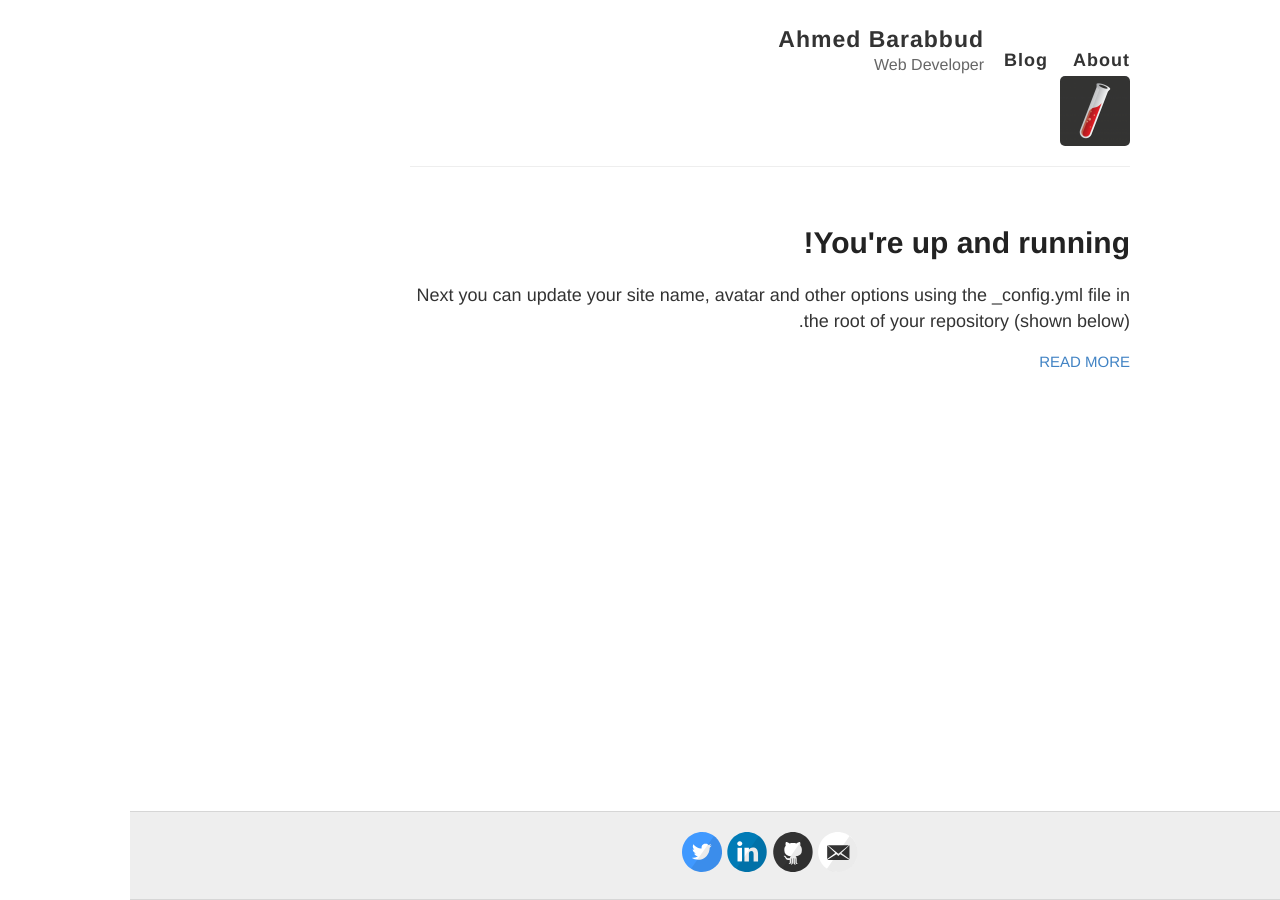
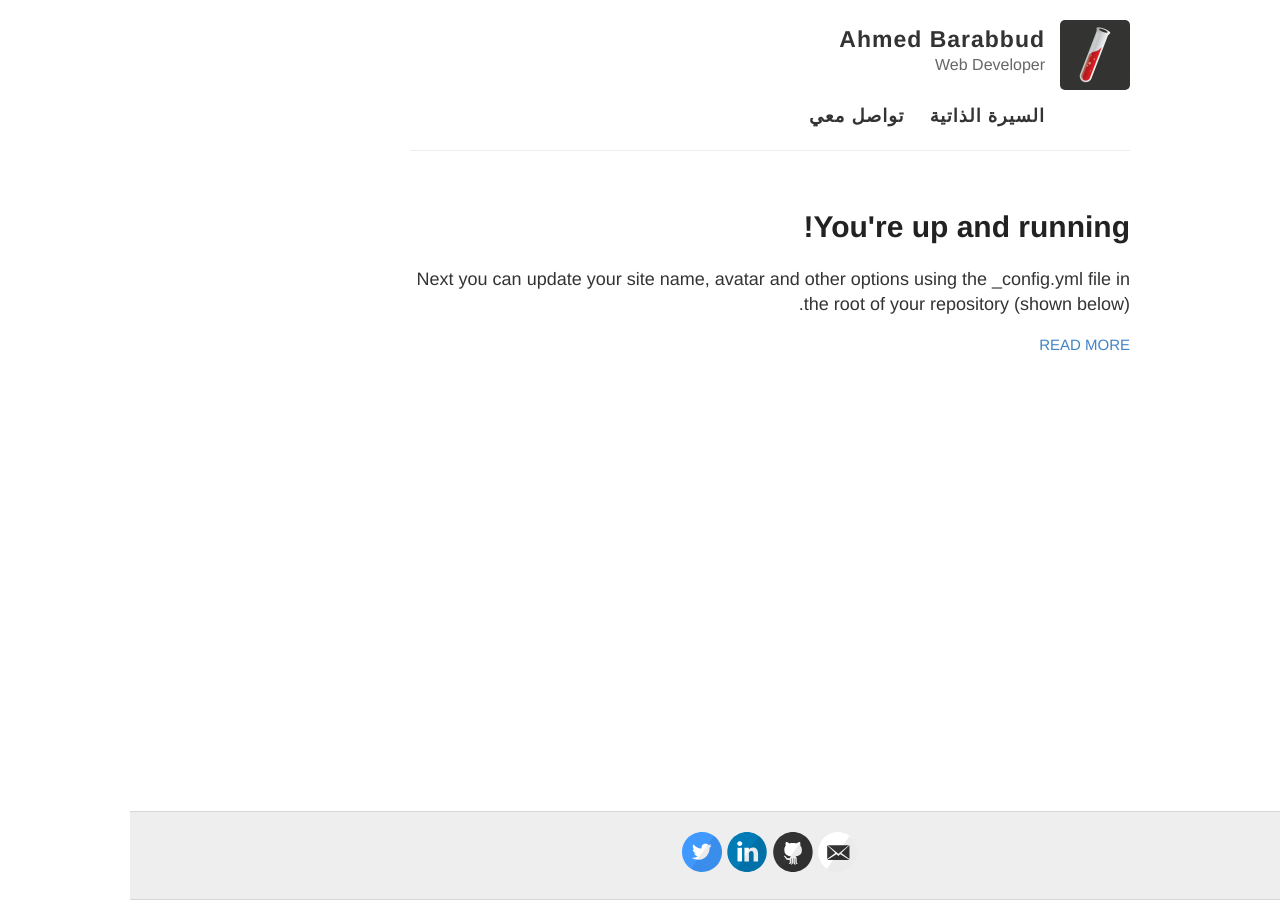
Before and after one commit to abarbod/blog, a Jekyll site: the page built from index.html, in a window 1280 px wide. Built offline with Jekyll 4.4.1, drawn with Linux system fonts in a browser that asks for light colours.

Commit message:
Update default.html

```diff
--- a/_layouts/default.html
+++ b/_layouts/default.html
@@ -20,19 +20,17 @@
       <div class="container">
         <header class="masthead clearfix">
 
-          <nav>
-            <a href="{{ site.baseurl }}/">Blog</a>
-            <a href="{{ site.baseurl }}/about">About</a>
-          </nav>
-
+          <a href="{{ site.baseurl }}/" class="site-avatar"><img src="{{ site.avatar }}" /></a>
 
           <div class="site-info">
             <h1 class="site-name"><a href="{{ site.baseurl }}/">{{ site.name }}</a></h1>
             <p class="site-description">{{ site.description }}</p>
           </div>
 
-          <a href="{{ site.baseurl }}/" class="site-avatar"><img src="{{ site.avatar }}" /></a>
-
+          <nav class="site-info">
+            <a href="{{ site.baseurl }}/">السيرة الذاتية</a>
+            <a href="{{ site.baseurl }}/about">تواصل معي</a>
+          </nav>
 
         </header>
       </div>
```
